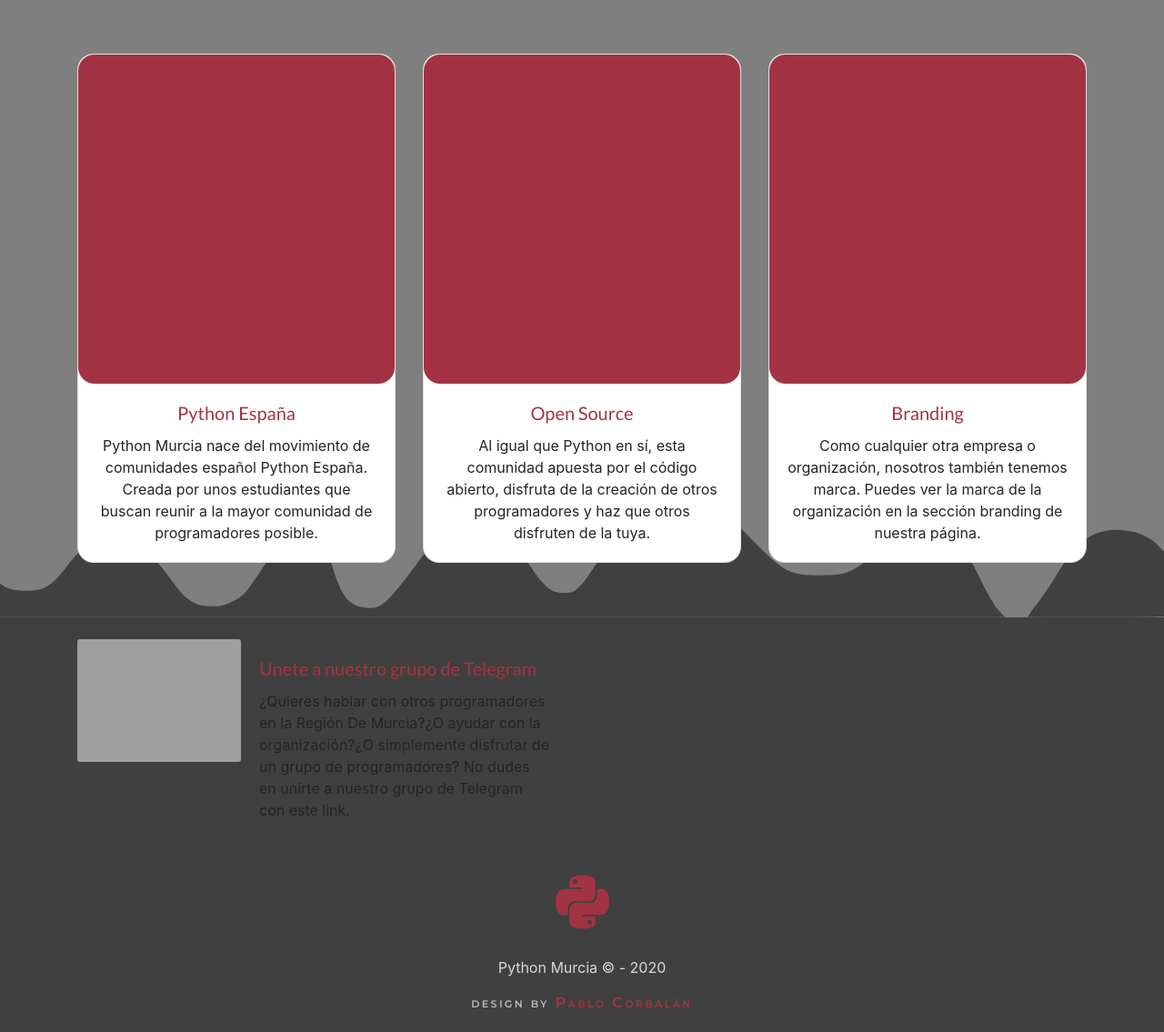
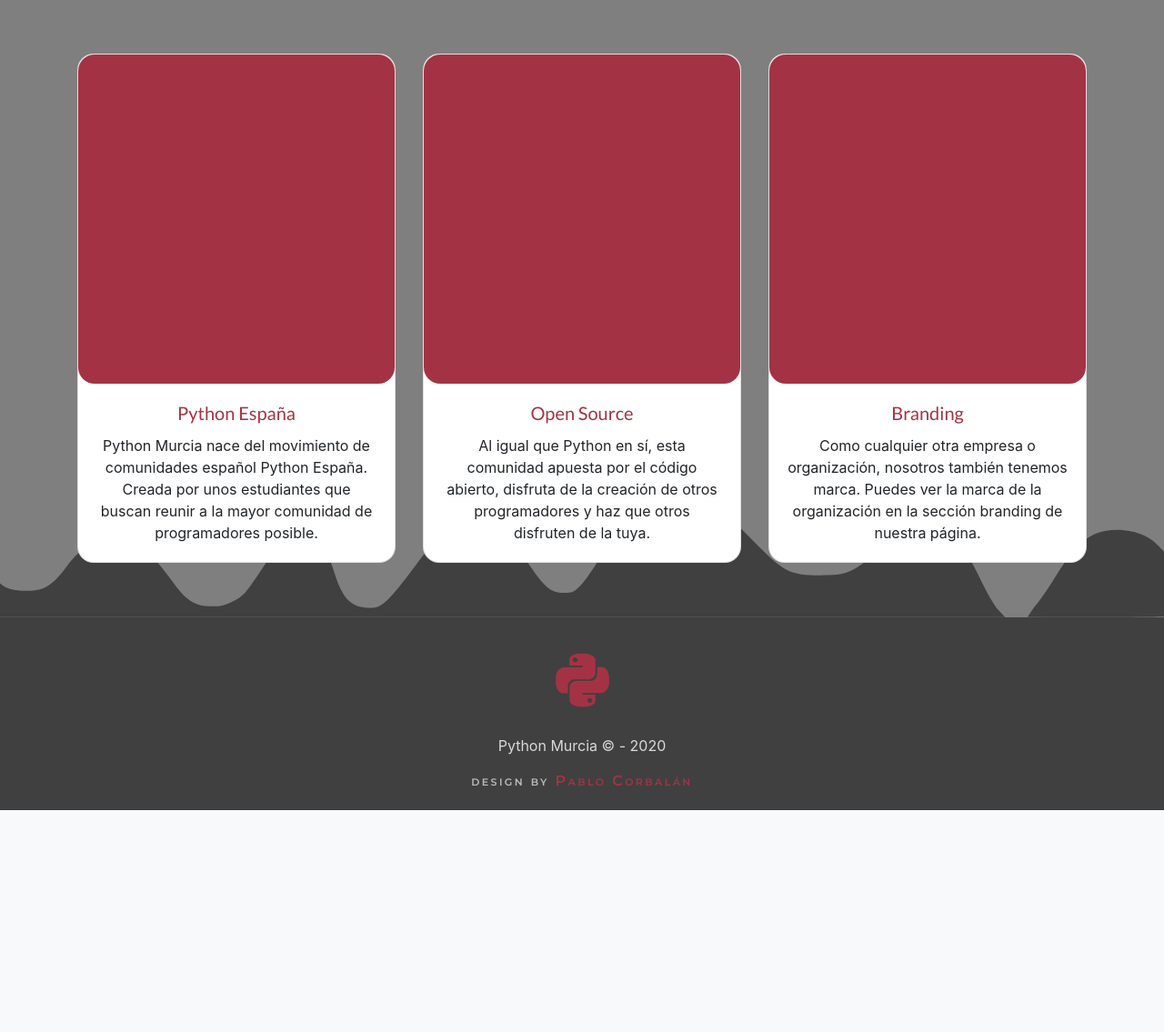
Before and after one commit to pythonmurcia/web, a Flask app: page / in a window 1280 px wide. Shown: the part 582-1717 px from the top of the page at 91% size. After the commit the page ends 1473 px from the top, so only its background shows below. Run offline with Flask 2, Linux system fonts and the light colour scheme; some libraries are stand-ins or nearby versions; grey boxes are pictures that could not be loaded.

Commit message:
images removed and branch merged

```diff
--- a/static/css/main.css
+++ b/static/css/main.css
@@ -69,11 +69,19 @@
 .telegram {
     padding-top: 1.5rem;
     background-color: rgba(0, 0, 0, 0.75) !important;
+    padding-bottom: 1.5rem;
 }
 .telegram-card {
-
+    border-radius: 18px;
+    background-color: #2CA4E4 !important;
+    color: rgba(255, 255, 255, 0.9) !important;
+    font-family: "Lato" !important;
+    font-size: 1.2rem !important;
 }
-/*Create a map*/
+.telegram .telegram-card .card-title {
+    color:#fff !important;
+    font-size: 1.5rem;
+}
 .map {
     height: 400px;  /* The height is 400 pixels */
     width: 100%;  /* The width is the width of the web page */
--- a/templates/index.html
+++ b/templates/index.html
@@ -24,23 +24,5 @@
 		</div>
 	</div>
 </div>
-<div class="telegram">
-	<div class="container">
-		<div class="telegram-card" style="max-width: 540px;">
-	  		<div class="row no-gutters">
-	    	<div class="col-md-4">
-	      		<img src="..." class="card-img" alt="...">
-	    	</div>
-	    		<div class="col-md-8">
-	      			<div class="card-body">
-	        			<h5 class="card-title">Unete a nuestro grupo de Telegram</h5>
-	        			<p class="card-text">
-	        				¿Quieres hablar con otros programadores en la Región De Murcia?¿O ayudar con la organización?¿O simplemente disfrutar de un grupo de programadores? No dudes en unirte a nuestro grupo de Telegram con este link.
-	        			</p>
-	      			</div>
-	    		</div>
-	  		</div>
-		</div>
-	</div>
-</div>
+
 {% endblock body %}
```
Also changed, not shown: static/images/telegram.png (added).
